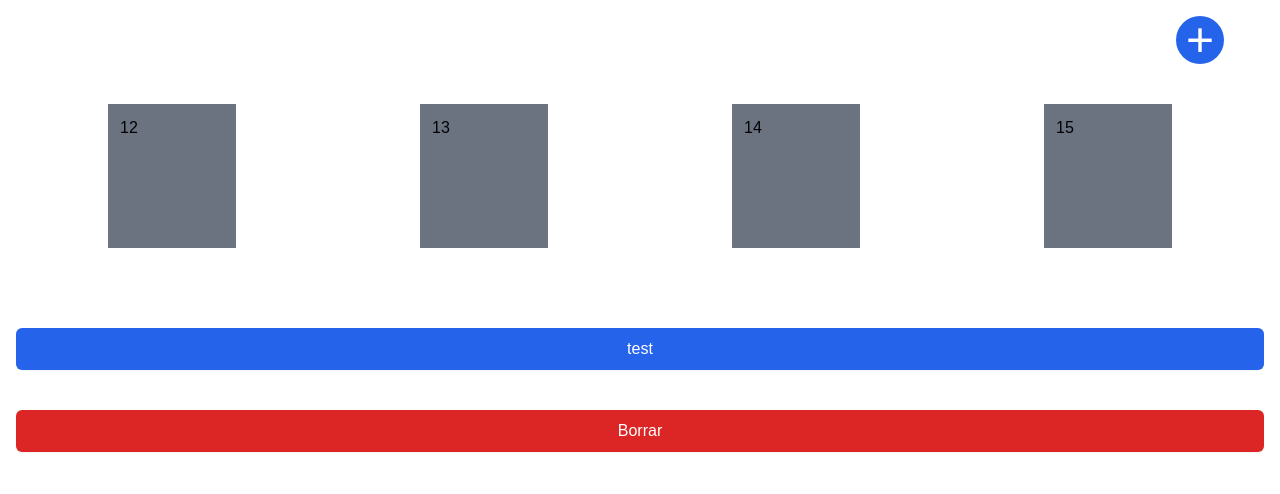
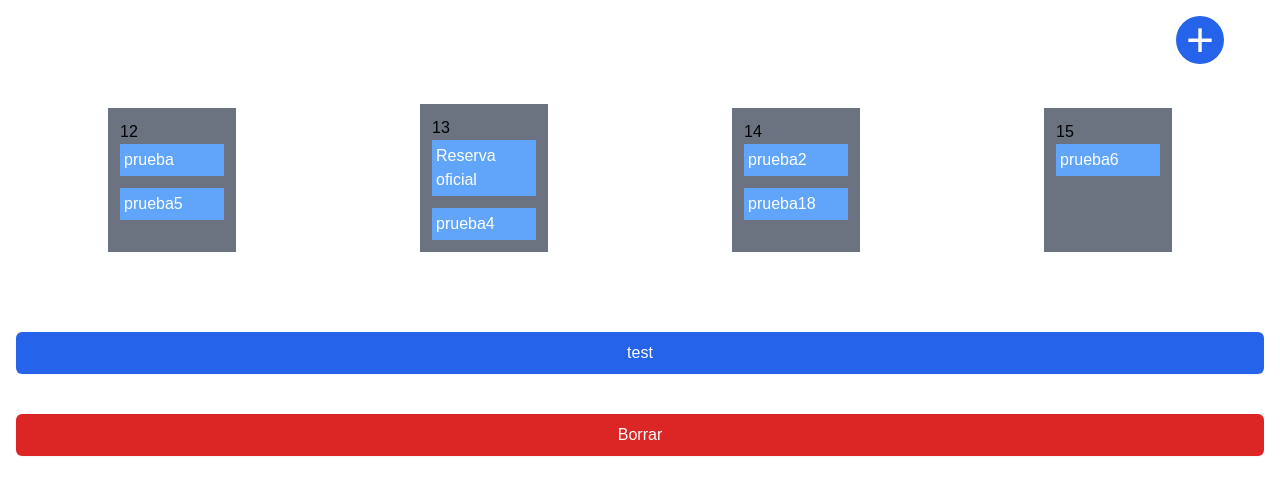
Before and after one commit to Legatus12/Calendario, a Vue app: page / in a window 1280 px wide. Shown: the top 494 px of the page. Built offline with nearby package versions, Linux system fonts and the light colour scheme; data requests are answered from the project's data file.

Commit message:
Gestion a bases de datos mejoradda

```diff
--- a/db.json
+++ b/db.json
@@ -9,7 +9,7 @@
       "name": "Reserva oficial",
       "reason": "Prueba reserva",
       "description": "Reserva test",
-      "start_date": "2022-12-12",
+      "start_date": "2022-12-13",
       "start_time": "19:30",
       "end_date": "2022-12-12",
       "end_time": "20:30",
@@ -19,7 +19,7 @@
       "name": "prueba2",
       "reason": "sdfasf",
       "description": "asdfasf",
-      "start_date": "2022-12-13",
+      "start_date": "2022-12-14",
       "start_time": "09:55",
       "end_date": "2022-12-13",
       "end_time": "09:56",
@@ -39,11 +39,41 @@
       "name": "prueba4",
       "reason": "sdfas",
       "description": "fasdfasf",
-      "start_date": "2022-12-14",
+      "start_date": "2022-12-13",
       "start_time": "10:14",
       "end_date": "2022-12-16",
       "end_time": "10:15",
       "id": 5
+    },
+    {
+      "name": "prueba5",
+      "reason": "asdfasf",
+      "description": "asdfasf",
+      "start_date": "2022-12-12",
+      "start_time": "10:56",
+      "end_date": "2022-12-09",
+      "end_time": "10:56",
+      "id": 6
+    },
+    {
+      "name": "prueba6",
+      "reason": "sadfas",
+      "description": "sfasf",
+      "start_date": "2022-12-15",
+      "start_time": "13:12",
+      "end_date": "2022-12-01",
+      "end_time": "11:14",
+      "id": 7
+    },
+    {
+      "name": "prueba18",
+      "reason": "asdfas",
+      "description": "sdfasf",
+      "start_date": "2022-12-14",
+      "start_time": "12:29",
+      "end_date": "2022-12-08",
+      "end_time": "12:30",
+      "id": 8
     }
   ]
 }
--- a/src/components/AddEvent/TestDrag.vue
+++ b/src/components/AddEvent/TestDrag.vue
@@ -44,14 +44,14 @@
 import AddEvent from './AddEvent.vue';
 import axios from "axios";
 
-import { onBeforeMount, onMounted, ref } from "vue";
+import { onBeforeMount, ref } from "vue";
 
 const items = ref([])
-const bd = ref([]);
+const db = ref([]);
 
-const test = () => {
+const eventsInitials = () => {
 
-    bd.value.forEach(element => {
+    db.value.forEach(element => {
 
         items.value.push({ id: element.id, title: element.name, list: parseInt(element.start_date.substring(element.start_date.length - 2)) });
     });
@@ -63,24 +63,32 @@ const getList = (list) => {
 }
 
 const startDrag = (event, item) => {
-    console.log(item)
     event.dataTransfer.dropEffect = "move"
     event.dataTransfer.effectAllowed = "move"
     event.dataTransfer.setData("itemID", item.id)
 }
 
-const onDrop = (event, list) => {
+const onDrop = async (event, list) => {
     const itemID = event.dataTransfer.getData("itemID")
     const item = items.value.find((el) => el.id == itemID)
     item.list = list;
+    console.log(item);
+
+    await axios.patch(`http://localhost:3000/events/${item.id}`, {
+        "start_date": db.value.reduce((acc, el) => {
+            if (el.id == item.id)
+                acc += el.start_date.substring(0, el.start_date.length - 2) + item.list;
+            return acc;
+        }, "")
+    });
 }
 
-const updateEvent = async () => {
+const loadEvent = async () => {
 
     try {
         const res = await axios.get(`http://localhost:3000/events/`);
-        bd.value = res.data;
-
+        db.value = res.data;
+        eventsInitials();
     } catch (error) {
         console.log(error);
         alert("Problema al traer registros");
@@ -88,14 +96,7 @@ const updateEvent = async () => {
 }
 
 onBeforeMount(() => {
-    updateEvent();
-
-})
-
-onMounted(() => {
-
-    // console.log(bd.value);
-
+    loadEvent();
 })
 
 </script>
```
